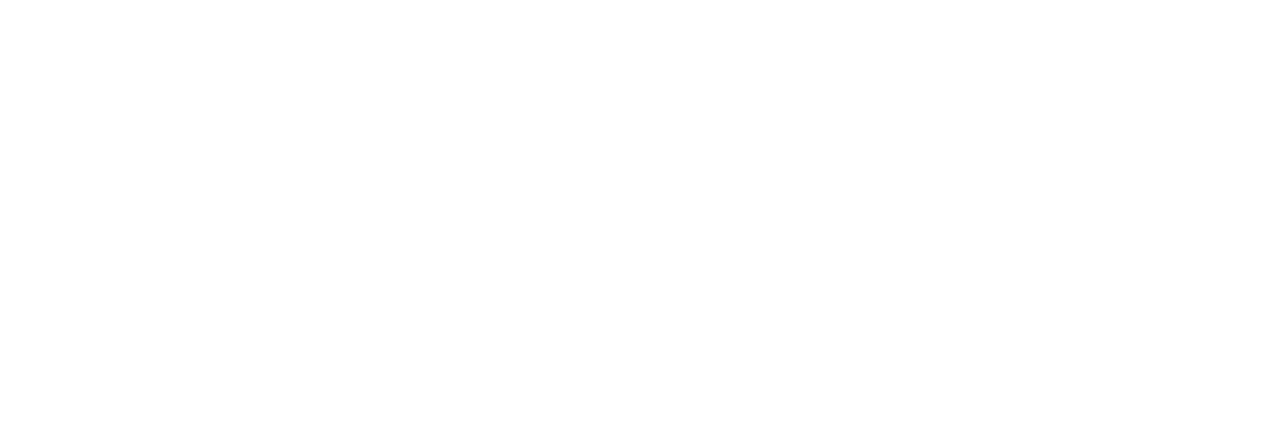
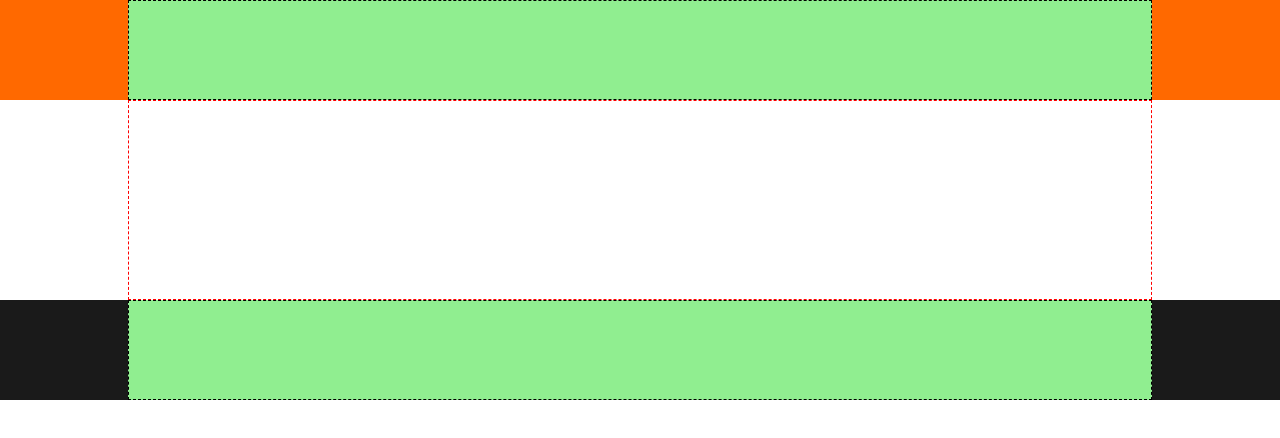
Before and after one commit to vgianluca96/html-css-boolando, a plain HTML site: page index.html in a window 1280 px wide. Drawn offline with Linux system fonts and the light colour scheme.

Commit message:
prima bozza struttura
aggiunti header, main, footer e container

```diff
--- a/css/style.css
+++ b/css/style.css
@@ -1,5 +1,45 @@
-* {
-    margin: 0;
-    padding: 0;
-    box-sizing: border-box;
-}
+
+/* #region Common */
+
+    * {
+        margin: 0;
+        padding: 0;
+        box-sizing: border-box;
+    }
+
+    .container {
+        width: 80%;
+        max-width: 1170px;
+        margin: auto;
+    }
+
+    :root {
+        --bg1: #ff6900;
+        --bg2: #1a1a1a;
+    }
+
+    header {
+        background-color: var(--bg1);
+    }
+
+    footer {
+        background-color: var(--bg2);
+    }
+
+/* #endregion Common */
+
+
+/* #region Debug */
+
+    .debug1 {
+        height: 100px;
+        background-color: lightgreen;
+        border: 1px dashed black;
+    }
+
+    .debug2 {
+        height: 200px;
+        border: 1px dashed red;
+    }
+
+/* #endregion Debug */
--- a/index.html
+++ b/index.html
@@ -8,5 +8,29 @@
 </head>
 <body>
 
+    <header>
+
+        <div class="container debug1">
+
+        </div>
+
+    </header>
+
+    <main>
+
+        <div class="container debug2">
+
+        </div>
+
+    </main>
+
+    <footer>
+
+        <div class="container debug1">
+
+        </div>
+
+    </footer>
+
 </body>
 </html>
```
